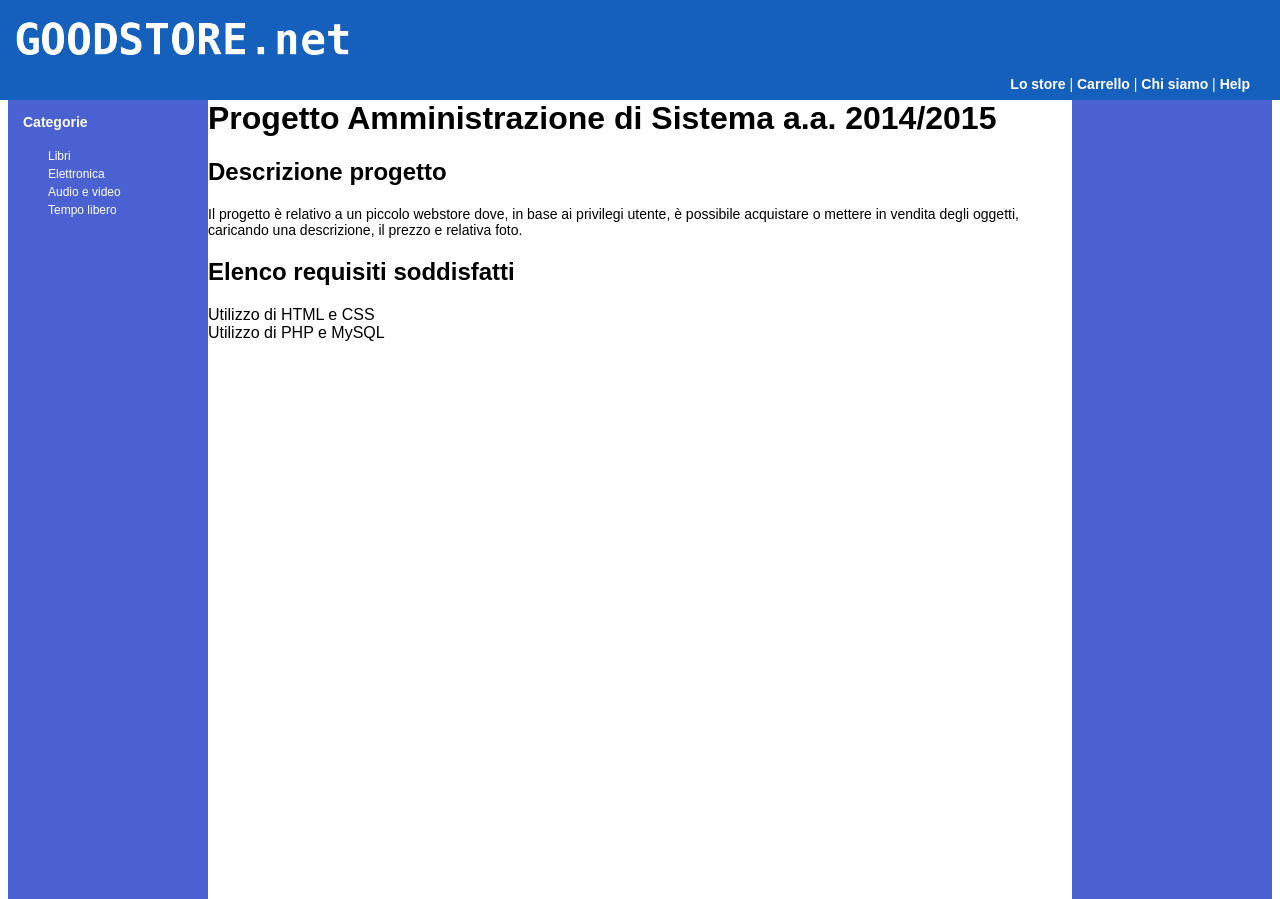
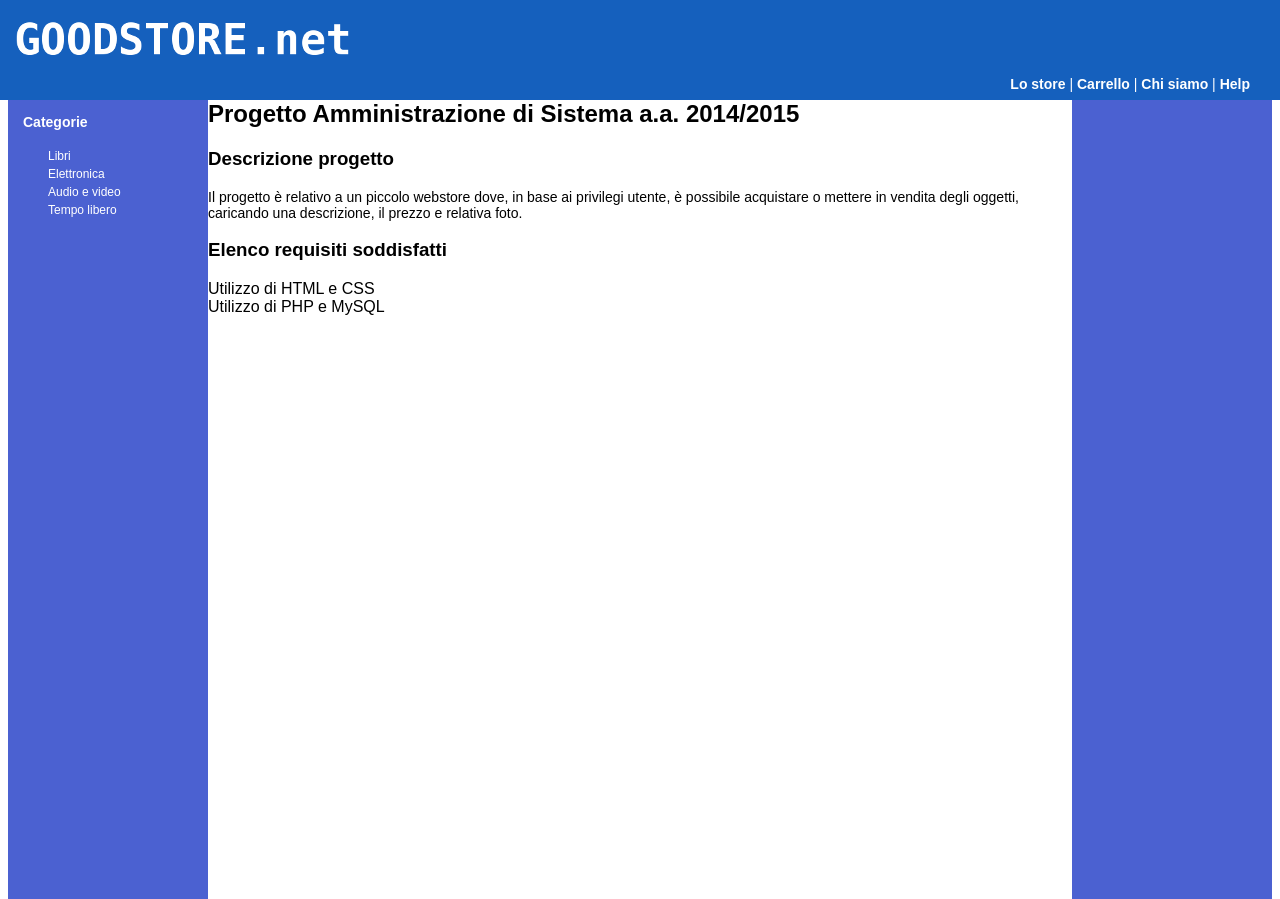
Before and after one commit to bmteclabscom/Amm2015, a PHP site: page / in a window 1280 px wide. Shown: the top 899 px of the page. Run offline with PHP 8.4, Linux system fonts and the light colour scheme.

Commit message:
modified:   view/css/testo.css 	modified:   view/help.php

```diff
--- a/view/css/testo.css
+++ b/view/css/testo.css
@@ -63,3 +63,7 @@ a.categorieElenco, a.categorieElenco:hover{
 .help {
 	font-family: "Arial", sans;
 }
+
+p.help {
+	font-size: 14px;
+}
--- a/view/help.php
+++ b/view/help.php
@@ -1,12 +1,12 @@
 <div class="help">
 
-	<h1>Progetto Amministrazione di Sistema a.a. 2014/2015 </h1>
+	<h2>Progetto Amministrazione di Sistema a.a. 2014/2015 </h1>
 
-	<h2>Descrizione progetto</h2>
+	<h3>Descrizione progetto</h2>
 	<p>Il progetto è relativo a un piccolo webstore dove, in base ai privilegi utente,
 	è possibile acquistare o mettere in vendita degli oggetti, caricando una descrizione, il prezzo e relativa foto.</p>
 
-	<h2>Elenco requisiti soddisfatti</h2>
+	<h3>Elenco requisiti soddisfatti</h2>
 	<p>
 		<ul>
 			<li>Utilizzo di HTML e CSS</li>
```
